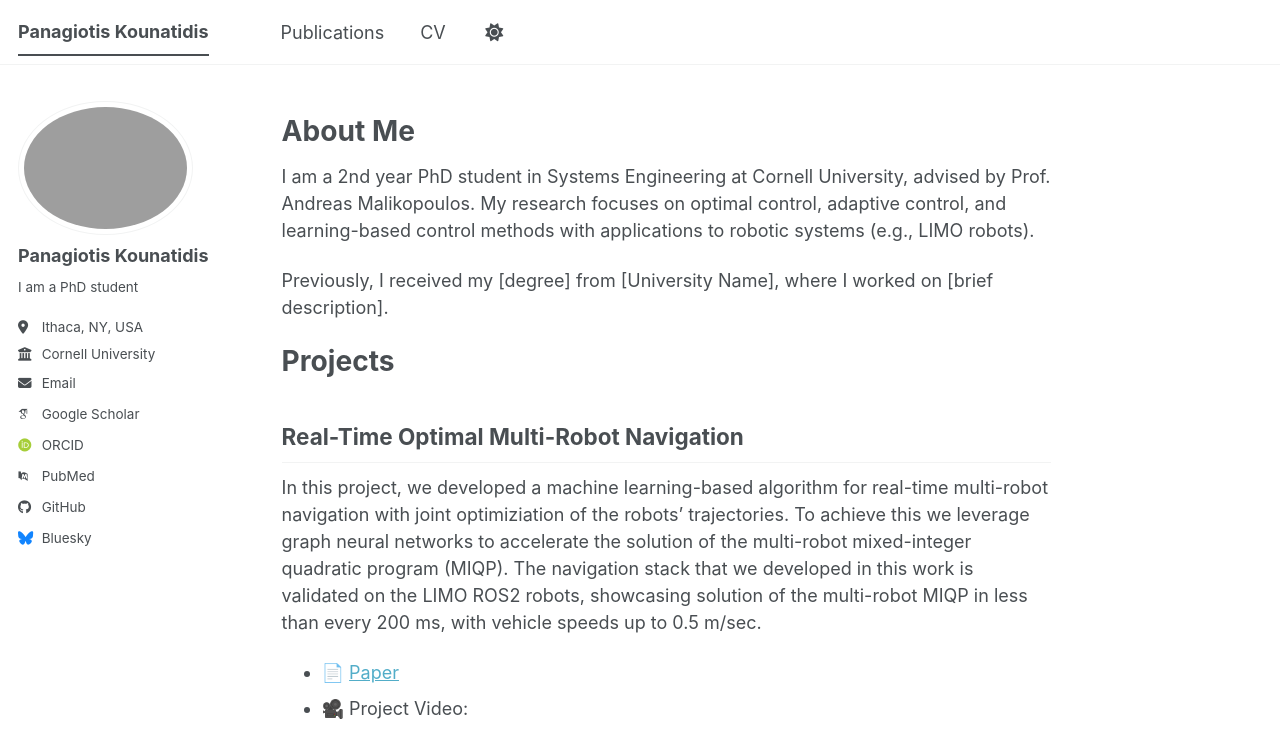
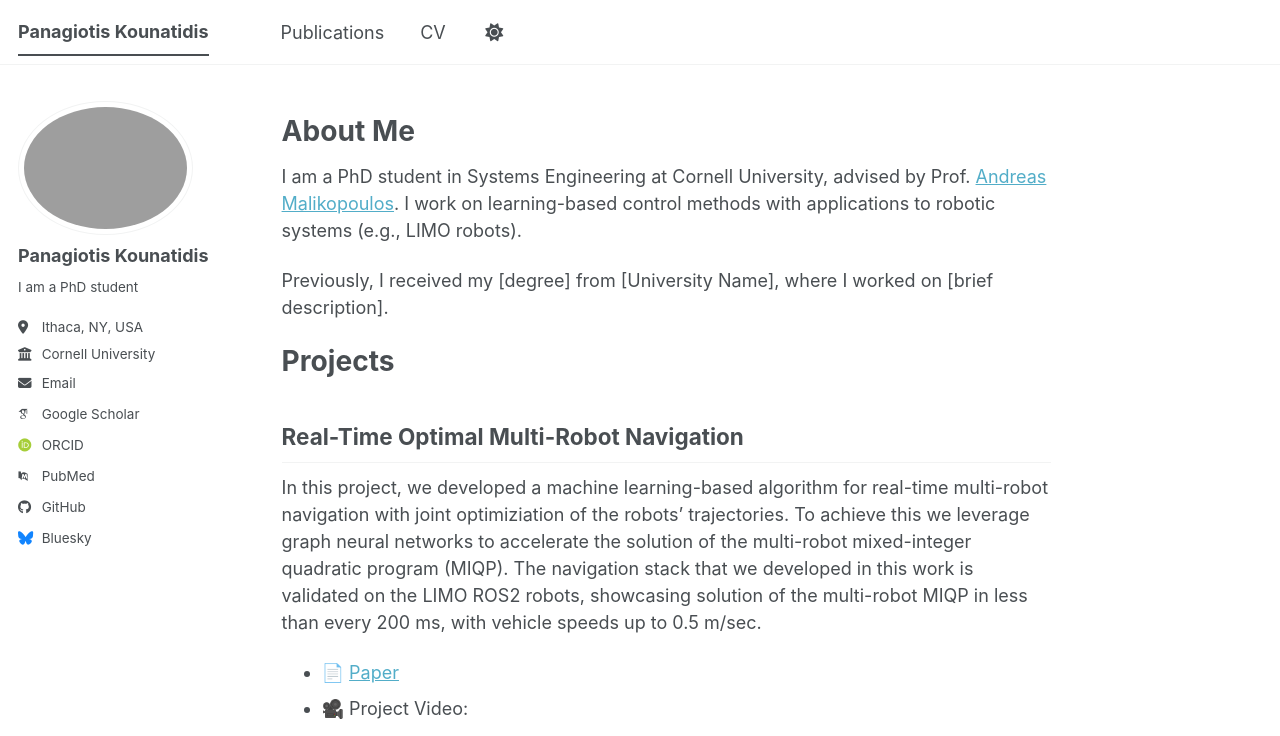
Before and after one commit to Panos20102k/Panos20102k.github.io, a Jekyll site: the page built from _pages/about.md, in a window 1280 px wide and 900 px high, cut to the strip 0-736 px from the top of the window. Built offline with Jekyll 4.4.1, drawn with Linux system fonts in a browser that asks for light colours; some web fonts are replaced; a script bundle is joined from its source files by our own code; library files that are not in the unit come from our copies.

Commit message:
update about me

```diff
--- a/_pages/about.md
+++ b/_pages/about.md
@@ -7,8 +7,8 @@ author_profile: true
 
 # About Me
 
-I am a 2nd year PhD student in Systems Engineering at Cornell University, advised by Prof. Andreas Malikopoulos.
-My research focuses on optimal control, adaptive control, and learning-based control methods with applications to robotic systems (e.g., LIMO robots).
+I am a PhD student in Systems Engineering at Cornell University, advised by Prof. [Andreas Malikopoulos](https://ids-lab.net/).
+I work on learning-based control methods with applications to robotic systems (e.g., LIMO robots).
 
 Previously, I received my [degree] from [University Name], where I worked on [brief description].
 
```
